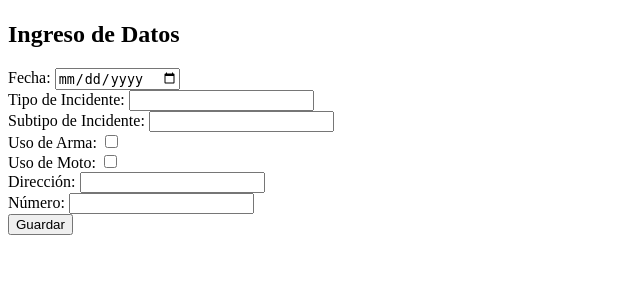
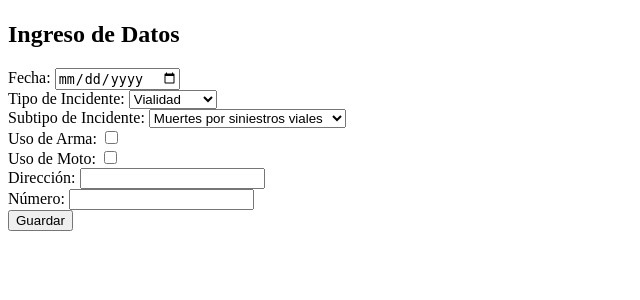
Before and after one commit to dmdelpino/frontPP2, a Flask app: page /ingreso in a window 1280 px wide. Shown: the top 300 px of the page, without its empty margins (0-640 px from the left). Run offline with Flask 3, Linux system fonts and the light colour scheme.

Commit message:
Agregado CSS y comboboxes

```diff
--- /dev/null
+++ b/static/style.css
@@ -0,0 +1,4 @@
+
+.btnInicio{
+    align-items: center;
+}
--- a/templates/base.html
+++ b/templates/base.html
@@ -3,6 +3,7 @@
 <head>
     <meta charset="UTF-8">
     <title>{{ title }}</title>
+    <link rel="stylesheet" href="static/style.css"/>
 </head>
 <body>
     <h1>{{ title }}</h1>
--- a/templates/index.html
+++ b/templates/index.html
@@ -1,6 +1,6 @@
 {% extends 'base.html' %}
 {% block content %}
-<h2>Bienvenido a la aplicación CRUD</h2>
-<a href="{{ url_for('ingreso') }}">Ingresar Datos</a>
-<a href="{{ url_for('consulta') }}">Consultar Datos</a>
+<h2>Sistema de información - Ministerio Público Fiscal de la CABA</h2>
+<button class="btnInicio"><a href="{{ url_for('ingreso') }}">Ingresar Datos</a></button>
+<button class="btnInicio"><a href="{{ url_for('consulta') }}">Consultar Datos</a></button>
 {% endblock %}
--- a/templates/ingreso_datos.html
+++ b/templates/ingreso_datos.html
@@ -2,13 +2,34 @@
 {% block content %}
 <h2>Ingreso de Datos</h2>
 <form method="POST">
-    Fecha: <input type="date" name="fecha"><br>
-    Tipo de Incidente: <input type="text" name="tipo_incidente"><br>
-    Subtipo de Incidente: <input type="text" name="subtipo_incidente"><br>
-    Uso de Arma: <input type="checkbox" name="uso_arma"><br>
-    Uso de Moto: <input type="checkbox" name="uso_moto"><br>
-    Dirección: <input type="text" name="direccion"><br>
-    Número: <input type="text" name="numero"><br>
+    <label>Fecha:</label>  <input type="date" name="fecha"><br>
+    <label>Tipo de Incidente: </label>
+            <select type="text" name="tipo_incidente">
+                <option>Vialidad</option>
+                <option>Lesiones</option>
+                <option>Amenazas</option>
+                <option>Hurto</option>
+                <option>Robo</option>
+                <option>Homicidios</option>
+            </select>
+
+    <br>
+    Subtipo de Incidente: <select type="text" name="subtipo_incidente">
+        <option>Muertes por siniestros viales</option>
+        <option>Lesiones por siniestros viales</option>
+        <option>Lesiones Dolosas</option>
+        <option>Amenazas</option>
+        <option>Hurto total</option>
+        <option>Robo total</option>
+        <option>Hurto automotor</option>
+        <option>Robo automotor</option>
+        <option>Homicidio Doloso</option>
+    </select><br>
+
+    <label> Uso de Arma:</label> <input type="checkbox" name="uso_arma"><br>
+    <label> Uso de Moto:</label> <input type="checkbox" name="uso_moto"><br>
+    <label> Dirección:</label> <input type="text" name="direccion"><br>
+    <label> Número:</label> <input type="text" name="numero"><br>
     <button type="submit">Guardar</button>
 </form>
 {% endblock %}
```
